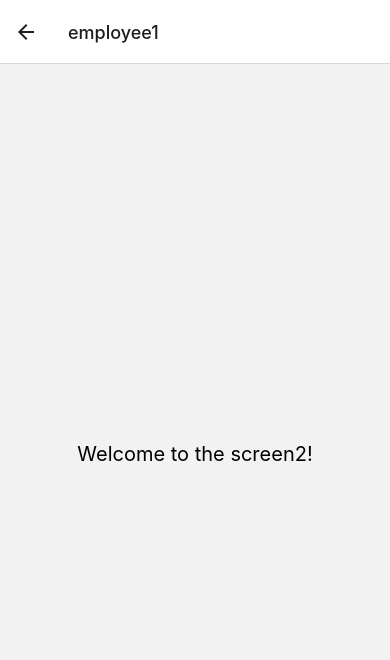
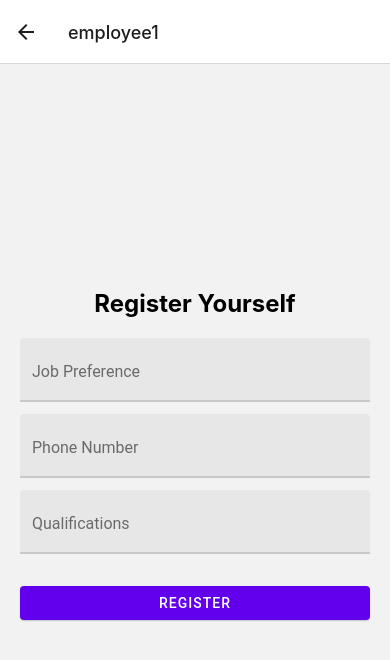
Before and after one commit to TUDublinBlanchBusinessIT/project-NeimanasSarmukas-2, a React Native app: screen /employee1 in a window 390 px wide. Shown: the top 660 px of the page. Built offline with nearby package versions, Linux system fonts and the light colour scheme.

Commit message:
added select.js

```diff
--- a/employee1.js
+++ b/employee1.js
@@ -1,10 +1,47 @@
-import React from 'react';
+import React, { useState } from 'react';
 import { View, Text, StyleSheet } from 'react-native';
+import { TextInput, Button } from 'react-native-paper';
+import { useNavigation } from '@react-navigation/native';
 
 const Employee1 = () => {
+  const [jobPreference, setJobPreference] = useState('');
+  const [phone, setPhone] = useState('');
+  const [qualifications, setQualifications] = useState('');
+  const navigation = useNavigation();
+
+
   return (
     <View style={styles.container}>
-      <Text style={styles.text}>Welcome to the screen2!</Text>
+      <Text style={styles.header}>Register Yourself</Text>
+
+      <TextInput
+        label="Job Preference"
+        value={jobPreference}
+        onChangeText={setJobPreference}
+        style={styles.input}
+      />
+
+      <TextInput
+        label="Phone Number"
+        value={phone}
+        onChangeText={setPhone}
+        style={styles.input}
+      />
+
+      <TextInput
+        label="Qualifications"
+        value={qualifications}
+        onChangeText={setQualifications}
+        style={styles.input}
+      />
+
+
+       <Button
+        mode="contained"
+        onPress={() => navigation.navigate('employer2')}
+        style={styles.button}>
+        Register
+      </Button>
     </View>
   );
 };
@@ -13,10 +50,19 @@ const styles = StyleSheet.create({
   container: {
     flex: 1,
     justifyContent: 'center',
-    alignItems: 'center',
+    padding: 20,
   },
-  text: {
-    fontSize: 20,
+  header: {
+    fontSize: 24,
+    fontWeight: 'bold',
+    marginBottom: 20,
+    textAlign: 'center',
+  },
+  input: {
+    marginBottom: 12,
+  },
+  button: {
+    marginTop: 20,
   },
 });
 
--- /dev/null
+++ b/select.js
@@ -0,0 +1,47 @@
+import React from 'react';
+import { View, Text, StyleSheet, Image } from 'react-native';
+import { Button } from 'react-native-paper';
+import { useNavigation } from '@react-navigation/native';
+
+const Select = () => {  // Ensure the component is properly defined
+  const navigation = useNavigation();  // Hook for navigation
+
+  return (
+    <View style={styles.container}>
+
+      <Text style={styles.header}>Are You A :</Text>
+      <Button
+        mode="contained" onPress={() => navigation.navigate('employer1')}
+        style={styles.button} >
+        Employer
+      </Button> <br/>
+
+       <Button
+        mode="contained" onPress={() => navigation.navigate('employee1')}
+        style={styles.button}>
+        Employee
+      </Button>
+
+    </View>
+  );
+};
+
+const styles = StyleSheet.create({
+  container: {
+    flex: 1,
+    justifyContent: 'center',
+    padding: 20,
+  },
+  header: {
+    fontSize: 24,
+    fontWeight: 'bold',
+    marginBottom: 20,
+    textAlign: 'center',
+  },
+  button: {
+    marginTop: 20,
+  },
+
+});
+
+export default Select;
```
